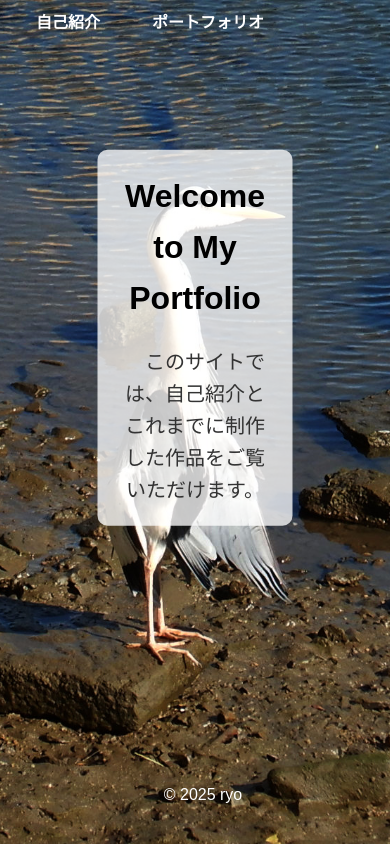
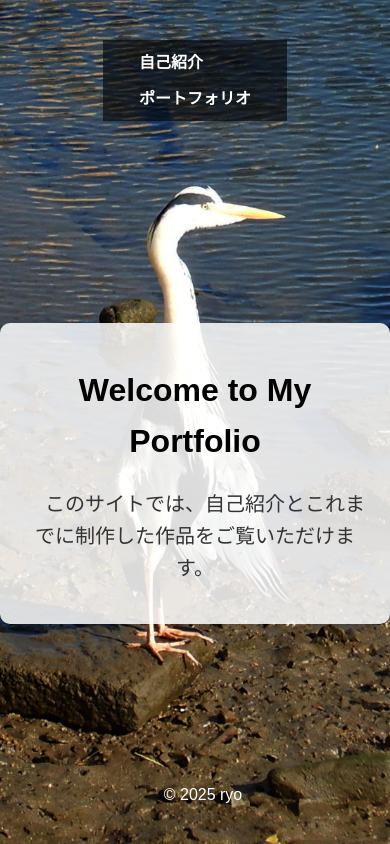
Before and after one commit to portfolio-ryo/my_website, a plain HTML site: page index.html in a window 390 px wide. Drawn offline with Linux system fonts and the light colour scheme.

Commit message:
スマホ表示のナビとコンテンツの重なりを修正

```diff
--- a/css/style.css
+++ b/css/style.css
@@ -95,6 +95,30 @@ nav a:hover {
   margin-top: 10px;
 }
 
+@media screen and (max-width: 768px) {
+  .top-nav {
+    position: relative;
+    background: rgba(0, 0, 0, 0.6);
+    padding: 10px 20px;
+    z-index: 10;
+  }
+
+  .nav-menu {
+    flex-direction: column;
+    align-items: flex-start;
+    gap: 10px;
+  }
+
+  .hero-content {
+    position: relative;
+    top: auto;
+    left: auto;
+    transform: none;
+    margin-top: 40px;
+    padding: 20px;
+    background: rgba(255, 255, 255, 0.85);
+  }
+}
 
 h2 {
     color: #68a4e8;
```
Also changed, not shown: about.html (+3 -3 lines).
